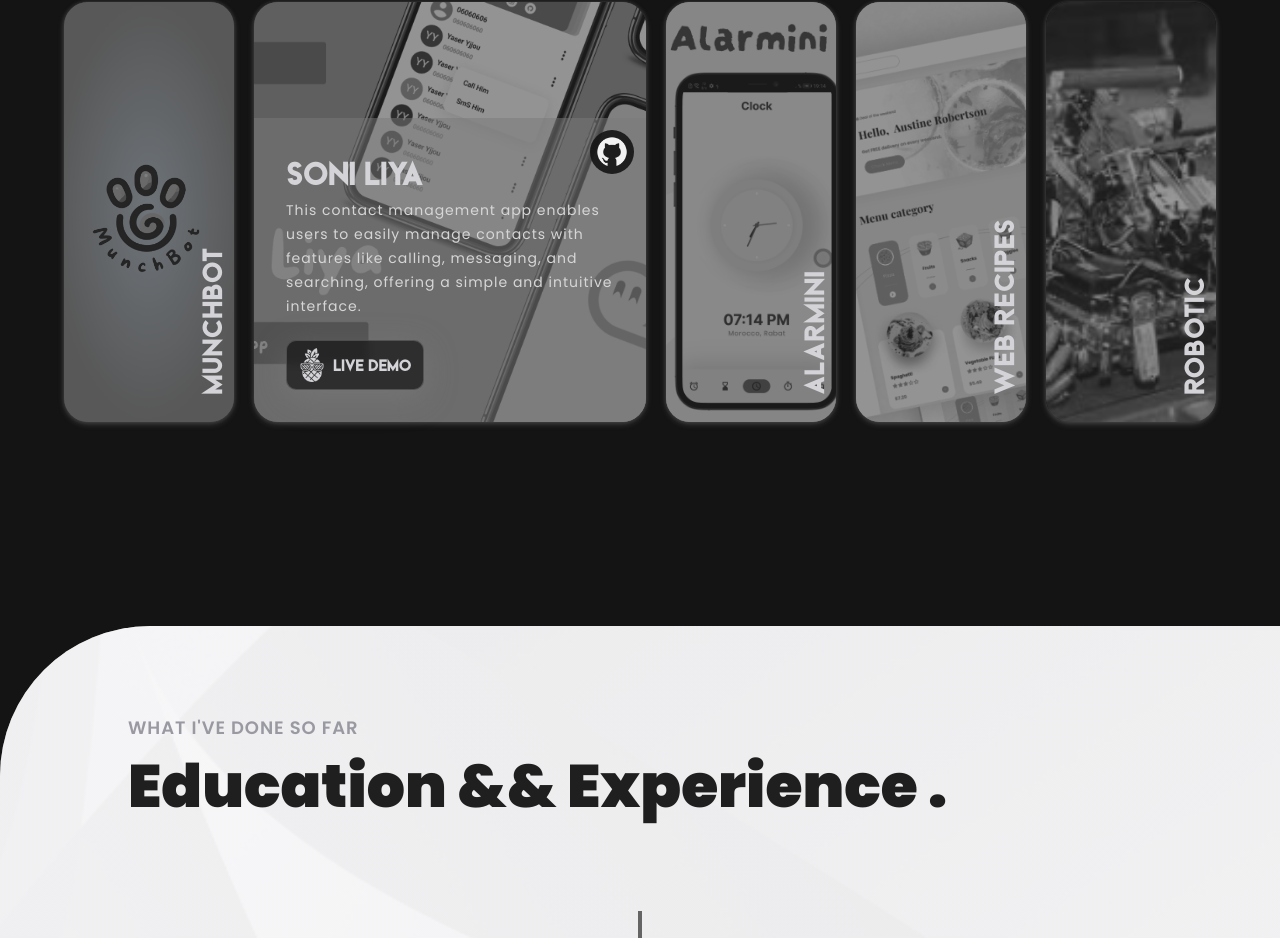
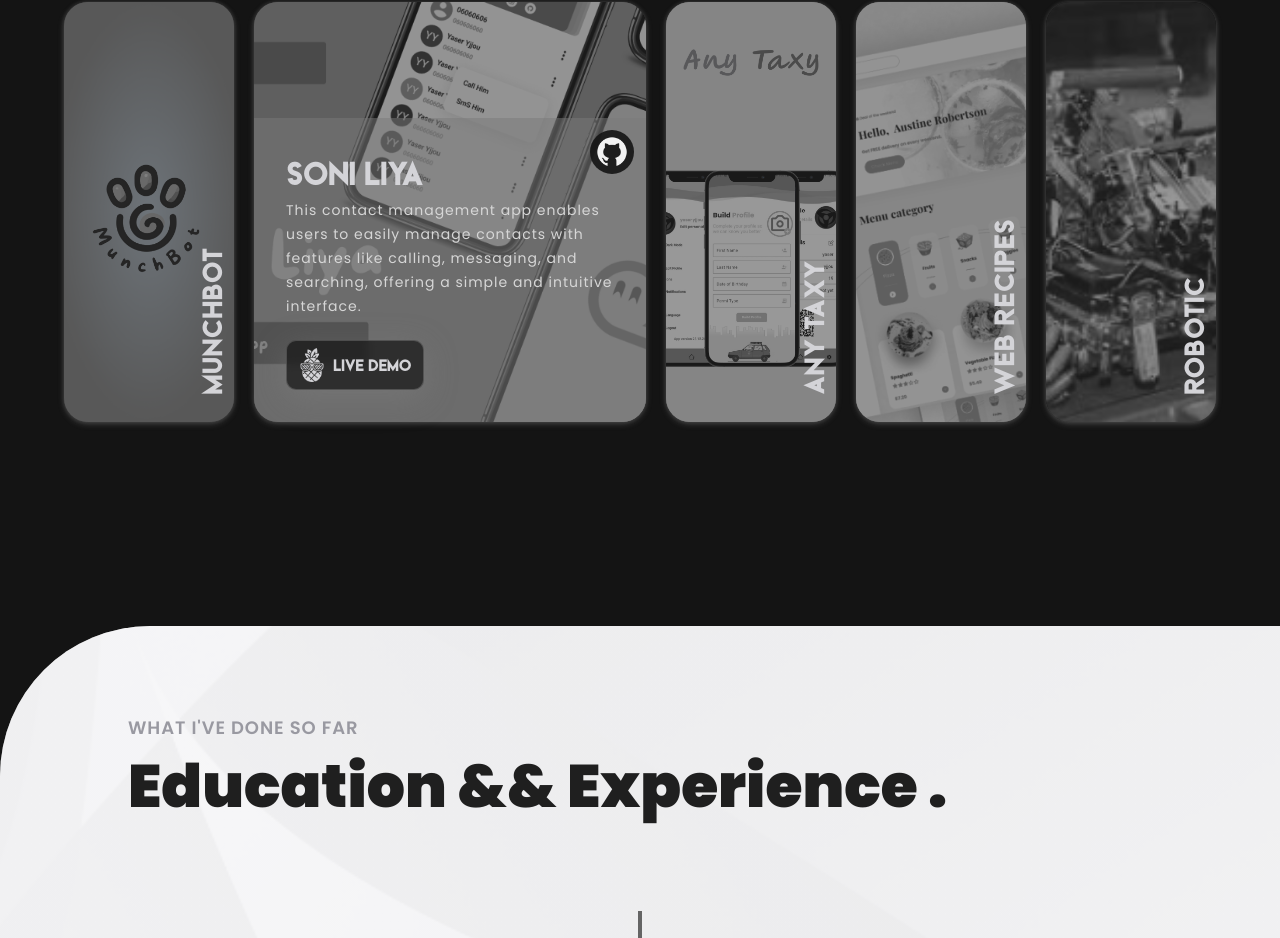
Before and after one commit to Yaser-Yjj/Portfolio_yaser, a React (Vite) app: page / in a window 1280 px wide. Shown: the part 2675-3613 px from the top of the page. Built offline with nearby package versions, Linux system fonts and the light colour scheme.

Commit message:
Update projet : Any Taxy

```diff
--- a/src/constants/index.js
+++ b/src/constants/index.js
@@ -173,11 +173,11 @@ const projects = [
   },
   {
     id: 'project-3',
-    name: 'Alarmini',
-    description: 'Alarmini Compose is an Android app built with Jetpack Compose and MVVM architecture, designed to help users efficiently manage alarms, view active alarms, and receive notifications when alarms go off',
+    name: 'Any Taxy',
+    description: 'This Android app simulates a taxi meter 🚖, tracking real-time distance 🌍, time ⏱️, and fare 💰 with Google Maps. It calculates fares dynamically, displays the driver\'s profile 👤, generates QR codes 📱, and sends notifications 🔔. Supports multiple languages 🌐 and manages permissions 🛂.',
     image: math,
-    repo: 'https://github.com/0yaser0/Alarmini_Compose',
-    demo: 'https://github.com/0yaser0/Alarmini_Compose',
+    repo: 'https://github.com/0yaser0/Any-Taxy',
+    demo: 'https://github.com/0yaser0/Any-Taxy',
   },
   {
     id: 'project-4',
```
Also changed, not shown: src/assets/projects/math-magicians.png.
